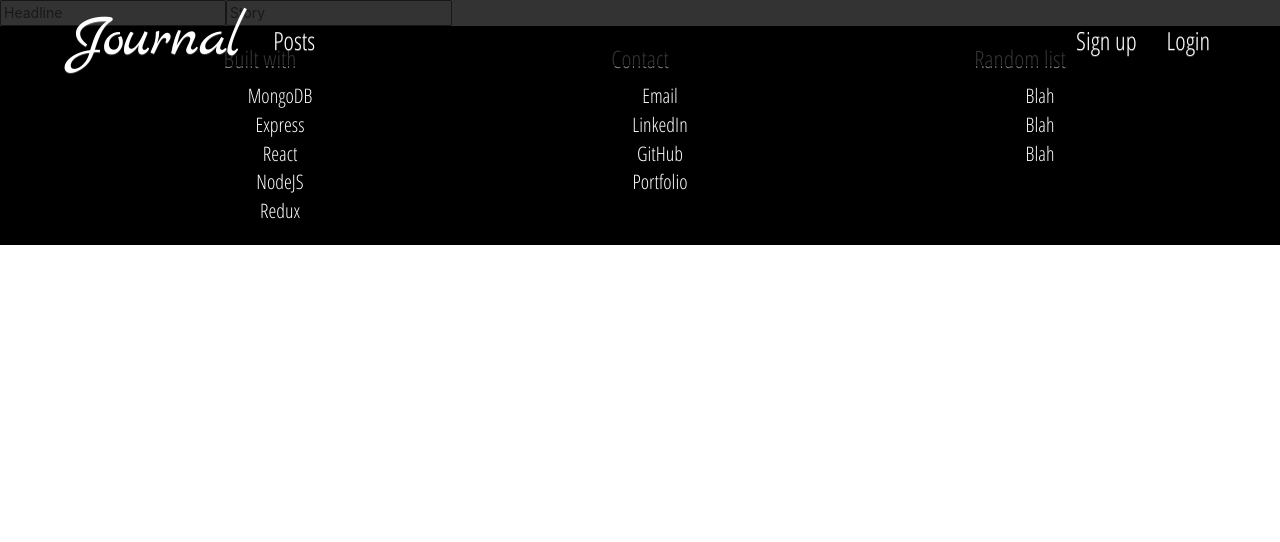
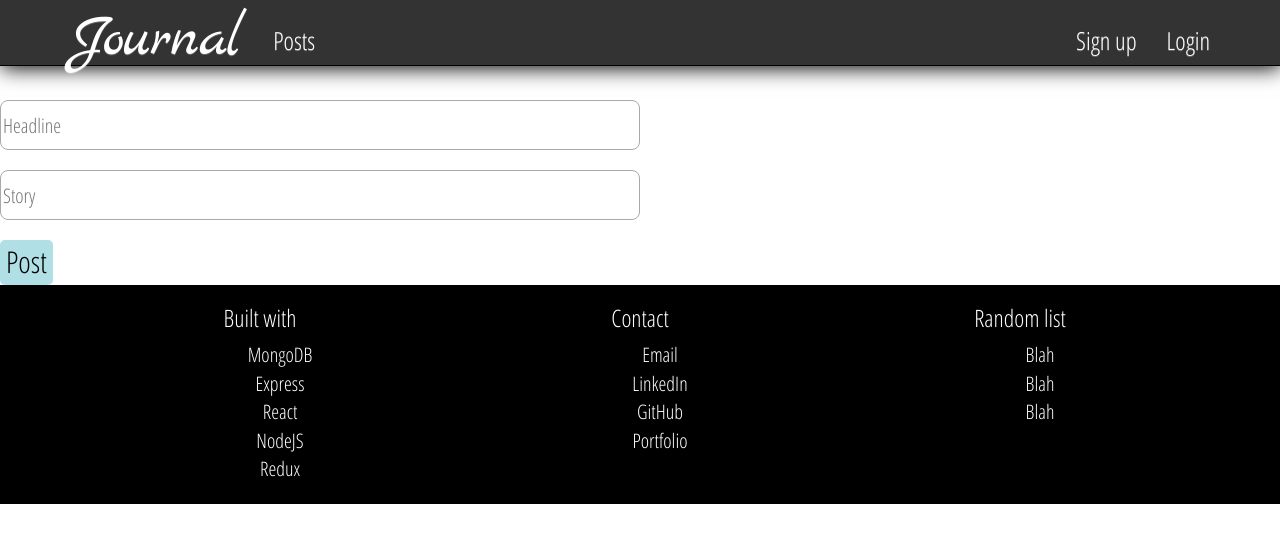
Before and after one commit to altaygileren/journal, a React (Create React App) app in the folder client/: page /feed in a window 1280 px wide. Shown: the top 542 px of the page. Built offline with nearby package versions, Linux system fonts and the light colour scheme.

Commit message:
user being able to post a story is working.. will work on showing all posts by all users next

```diff
--- a/client/src/App.css
+++ b/client/src/App.css
@@ -157,3 +157,9 @@
   list-style: none;
   font-size: 2rem;
 }
+
+
+/* Create post */
+.postFormInput {
+  margin-top: 100px;
+}
--- a/client/src/actions/postActions.js
+++ b/client/src/actions/postActions.js
@@ -1,7 +1,8 @@
 import axios from 'axios';
 import {
   ADD_POST,
-  GET_ERRORS
+  GET_ERRORS,
+  GET_POSTS
 } from './types';
 
 
--- a/client/src/components/posts/Postform.js
+++ b/client/src/components/posts/Postform.js
@@ -2,6 +2,7 @@ import React, { Component } from 'react'
 import PropTypes from 'prop-types';
 import { connect } from 'react-redux';
 import { addPost } from '../../actions/postActions';
+import classnames from 'classnames';
 
 class Postform extends Component {
   constructor(props) {
@@ -13,19 +14,88 @@ class Postform extends Component {
       errors: {}
     }
 
+    this.onChange = this.onChange.bind(this);
+    this.onSubmit = this.onSubmit.bind(this);
+
+  }
+
+  componentWillReceiveProps(newProps) {
+    if (newProps.errors) {
+      this.setState({
+        errors: newProps.errors
+      })
+    }
+  }
+
+  onSubmit(e) {
+    e.preventDefault();
+
+    const { user } = this.props.auth;
+
+    const newPost = {
+      headline: this.state.headline,
+      body: this.state.body,
+      firstname: user.firstname
+    }
+    this.props.addPost(newPost);
+    this.setState({
+      headline: '',
+      body: ''
+    })
+  }
+
+  onChange(e) {
+    this.setState({
+      [e.target.name]: e.target.value
+    })
   }
 
   render() {
+    const { errors } = this.state;
 
     return (
-      <div>
-        <form>
-        <input type="text" name="headline" placeholder="Headline" />
-        <input type="text" name="body" placeholder="Story" />
+      <div className="postFormInput">
+        <form onSubmit={this.onSubmit}>
+          <input
+            className={classnames('userFormInput', {
+              'errorForm': errors.headline
+            })}
+            type="text"
+            placeholder="Headline"
+            name="headline"
+            value={this.state.password}
+            onChange={this.onChange}
+          />
+          {errors.headline && (<div className="errorIssue">{errors.headline}</div>)}
+          <br />
+          <input
+            className={classnames('userFormInput', {
+              'errorForm': errors.body
+            })}
+            type="text"
+            placeholder="Story"
+            name="body"
+            value={this.state.password}
+            onChange={this.onChange}
+          />
+          {errors.body && (<div className="errorIssue">{errors.body}</div>)}
+          <br />
+          <button className="userFormInputBtn">Post</button>
         </form>
       </div>
     )
   }
 }
 
-export default Postform;
+Postform.propTypes = {
+  addPost: PropTypes.func.isRequired,
+  auth: PropTypes.object.isRequired,
+  errors: PropTypes.object.isRequired
+}
+
+const mapStateToProps = state => ({
+  errors: state.errors,
+  auth: state.auth
+})
+
+export default connect(mapStateToProps, { addPost })(Postform);
--- a/client/src/reducers/postReducer.js
+++ b/client/src/reducers/postReducer.js
@@ -1,12 +1,19 @@
+import { ADD_POST } from '../actions/types';
+
 const initialState = {
   posts: [],
   post: {},
   loading: false
 }
 
-export default function(state = initialState, action) {
-  switch(action.type) {
+export default function (state = initialState, action) {
+  switch (action.type) {
+    case ADD_POST:
+      return {
+        ...state,
+        posts: [action.payload, ...state.posts]
+      }
     default:
-    return state;
+      return state;
   }
 }
```
